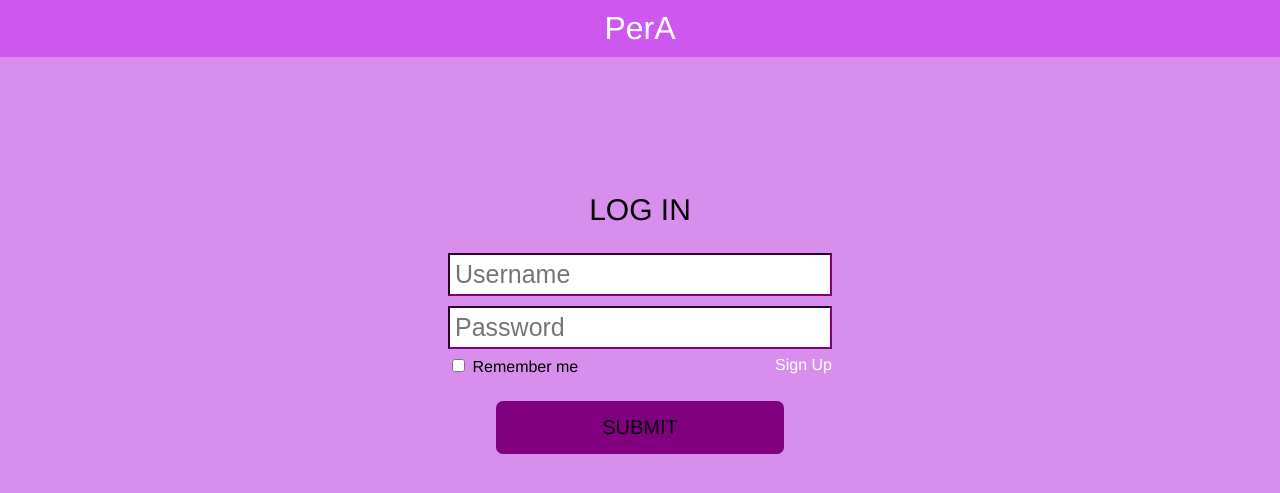
After one commit to RSilviu/PerA, a PHP site: page /login.html in a window 1280 px wide. The commit adds this page. Shown: the top 493 px of the page. Run offline with PHP 8.4, Linux system fonts and the light colour scheme.

Commit message:
Add the Login and Sign Up pages

```diff
--- /dev/null
+++ b/login.html
@@ -0,0 +1,48 @@
+<!DOCTYPE html>
+<html>
+<head>
+	<meta charset="utf-8">
+	<meta name="viewport" content="width=device-width, initial-scale=1.0">
+	<title>Log In</title>
+	<link rel="stylesheet" type="text/css" href="./static/css/shared.css">
+	<link rel="stylesheet" type="text/css" href="home.css">
+</head>
+<body>
+
+	<nav id="topnav">
+        <a id="logo" href="#">PerA</a>
+    </nav>
+
+    <div id="login-container">
+    	<div class="login-title">
+    		log in
+    	</div>
+
+    	<input type="text" name="Username" placeholder="Username" class="login-input">
+    	<input type="password" name="Password" placeholder="Password" class="login-input">
+
+    	<div class="remember-me">
+    		<div>
+    			<input id="Input" type="checkbox" name="Remember-me">
+				<label class="" for="Input">
+					Remember me
+				</label>
+			</div>
+
+			<div>
+				<a href="signup.html" style="text-align: right; position: relative; right: 0;">
+					Sign Up
+				</a>
+			</div>
+    	</div>
+
+		<div style="width: 100%;">
+    		<div class="login-button">
+    			Submit
+    		</div>
+    	</div>
+
+    </div>
+
+</body>
+</html>
--- a/static/css/shared.css
+++ b/static/css/shared.css
@@ -102,14 +102,55 @@ a:hover {
     }
 }
 
+#login-container{
+    width: 30%;
 
-/*#activities table, th, td {
-    border: 1px solid black;
-    border-collapse: collapse;
+    margin: 15% auto 0 auto;
+
+    height: 40%;
 }
-*/
 
-/*#activities th, td {
-    padding: 10px;
-    text-align: center;
-}*/
+.login-title
+{
+  font-size: 30px;
+  color: black;
+  line-height: 1.2;
+  text-transform: uppercase;
+  text-align: center;
+  margin-bottom: 15px;
+}
+
+.login-input
+{
+    width: calc(100% - 14px);
+    padding: 5px;
+    font-size: 25px;
+    margin-top: 10px;
+    border-color: purple;
+}
+
+.remember-me
+{
+  width: 100%;
+  padding-top: 7px;
+  padding-bottom: 10px;
+  display: flex;
+  justify-content: space-between;
+  margin-bottom: 15px;
+}
+
+.login-button
+{
+  font-size: 20px;
+  text-align: center;
+  color: black;
+  text-transform: uppercase;
+  justify-content: center;
+  align-items: center;
+  padding: 0 20px;
+  width: 75%;
+  padding: 15px 0;
+  background-color: purple;
+  border-radius: 7px;
+  margin:0 auto;
+}
```
Also changed, not shown: signup.html (added, +52 -0 lines).
